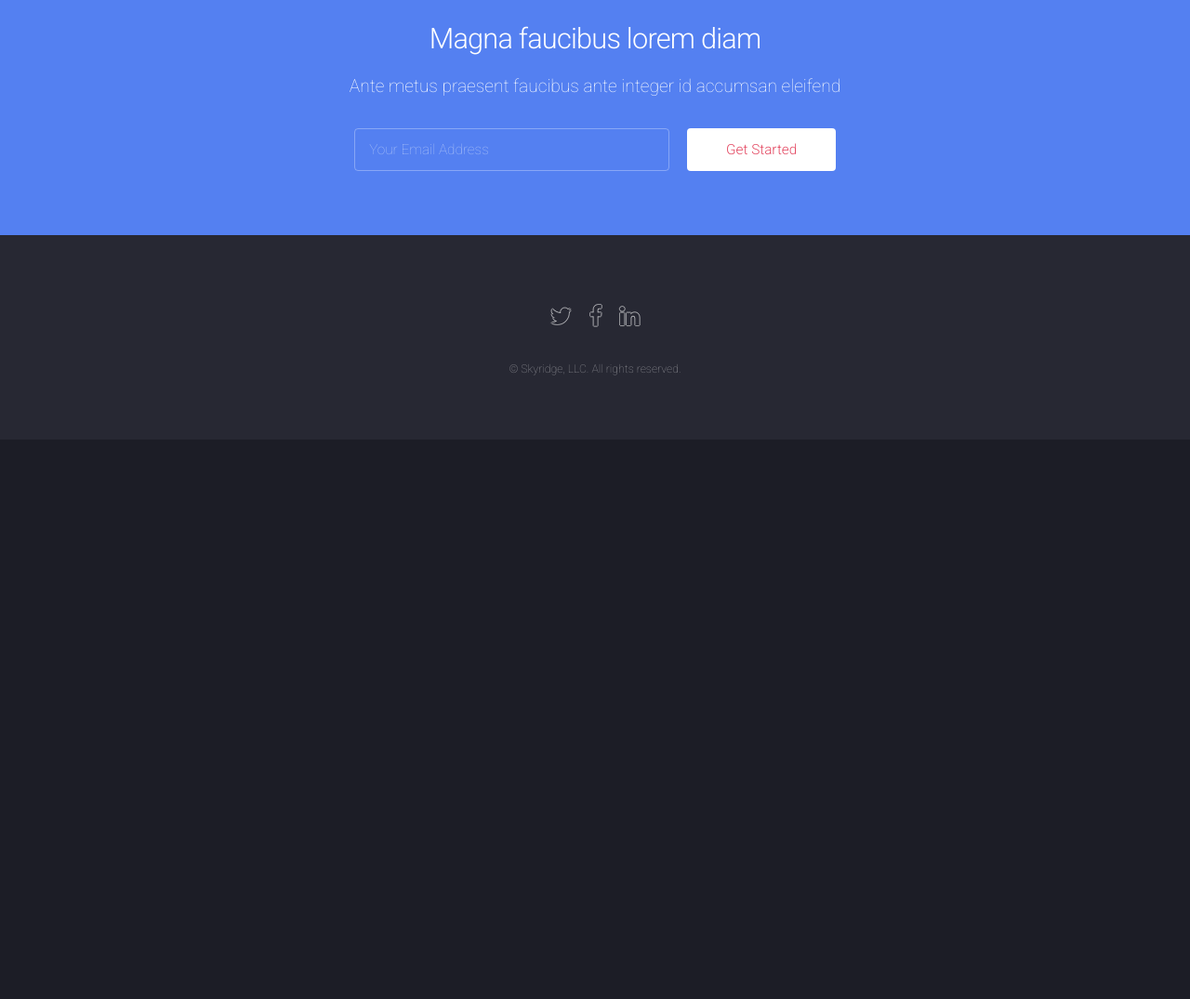
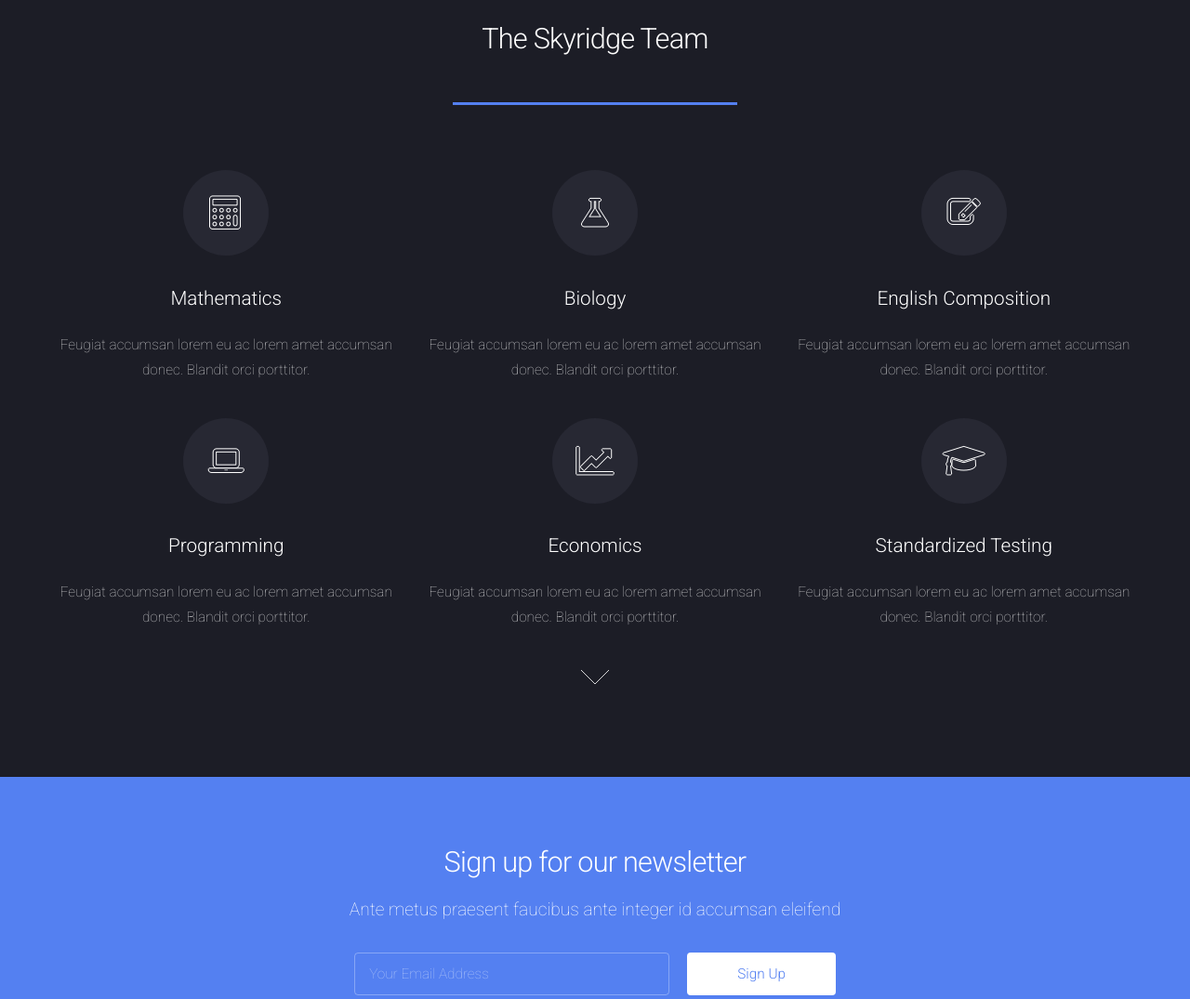
Before and after one commit to Skyridge-LLC/skyridge, a plain HTML site: page index.html in a window 1280 px wide. Shown: the part 4980-6055 px from the top of the page at 93% size. Before the commit the page ends 5453 px from the top, so only its background shows below. Drawn offline with Linux system fonts and the light colour scheme.

Commit message:
added team section

```diff
--- a/assets/css/main.css
+++ b/assets/css/main.css
@@ -2134,6 +2134,15 @@
 
 		header.major:after {
 			background: #39c088;
+			content: '';
+			display: inline-block;
+			height: 0.2em;
+			max-width: 20em;
+			width: 75%;
+		}
+
+		#team header.major:after {
+			background: #5480f1;
 			content: '';
 			display: inline-block;
 			height: 0.2em;
@@ -3085,6 +3094,10 @@
 		padding: 6em 0 4em 0;
 	}
 
+		#subjects {
+			background: #303030;
+		}
+
 		.wrapper.style2 {
 			background: #5480f1;
 		}
@@ -3121,7 +3134,7 @@
 			.wrapper.style2 input[type="button"].special,
 			.wrapper.style2 .button.special {
 				background-color: #ffffff;
-				color: #e44c65 !important;
+				color: #5480f1 !important;
 			}
 
 				.wrapper.style2 input[type="submit"].special:hover, .wrapper.style2 input[type="submit"].special:active,
--- a/index.html
+++ b/index.html
@@ -29,7 +29,7 @@
 							<li><a href="#subjects" class="scrolly">Subjects</a></li>
 							<li><a href="#team" class="scrolly">Team</a></li>
 							<li><a href="mailto:shen0211@gmail.com">Contact</a></li>
-							<li><a href="#signup" class="button special">Sign Up</a></li>
+							<li><a href="#signup" class="button special scrolly">Sign Up</a></li>
 						</ul>
 					</nav>
 				</header>
@@ -175,20 +175,64 @@
 				</section>
 
 			<!-- Team -->
-				<section id="team" class=""></section>
-
+				<section id="team" class="wrapper style1 special fade-up">
+					<div class="container">
+						<header class="major">
+							<h2>The Skyridge Team</h2>
+						</header>
+						<div class="box alt">
+							<div class="row uniform">
+								<section class="4u 6u(medium) 12u$(xsmall)">
+									<span class="icon alt major fa-calculator"></span>
+									<h3>Mathematics</h3>
+									<p>Feugiat accumsan lorem eu ac lorem amet accumsan donec. Blandit orci porttitor.</p>
+								</section>
+								<section class="4u 6u$(medium) 12u$(xsmall)">
+									<span class="icon alt major fa-flask"></span>
+									<h3>Biology</h3>
+									<p>Feugiat accumsan lorem eu ac lorem amet accumsan donec. Blandit orci porttitor.</p>
+								</section>
+								<section class="4u$ 6u(medium) 12u$(xsmall)">
+									<span class="icon alt major fa-edit"></span>
+									<h3>English Composition</h3>
+									<p>Feugiat accumsan lorem eu ac lorem amet accumsan donec. Blandit orci porttitor.</p>
+								</section>
+								<section class="4u 6u$(medium) 12u$(xsmall)">
+									<span class="icon alt major fa-laptop"></span>
+									<h3>Programming</h3>
+									<p>Feugiat accumsan lorem eu ac lorem amet accumsan donec. Blandit orci porttitor.</p>
+								</section>
+								<section class="4u 6u(medium) 12u$(xsmall)">
+									<span class="icon alt major fa-line-chart"></span>
+									<h3>Economics</h3>
+									<p>Feugiat accumsan lorem eu ac lorem amet accumsan donec. Blandit orci porttitor.</p>
+								</section>
+								<section class="4u$ 6u$(medium) 12u$(xsmall)">
+									<span class="icon alt major fa-mortar-board"></span>
+									<h3>Standardized Testing</h3>
+									<p>Feugiat accumsan lorem eu ac lorem amet accumsan donec. Blandit orci porttitor.</p>
+								</section>
+							</div>
+						</div>
+						<footer class="major">
+							<ul class="actions">
+								<li><a href="#signup" class="goto-next scrolly"></a></li>
+							</ul>
+						</footer>
+					</div>
+				</section>
 
 			<!-- Five -->
-				<section id="five" class="wrapper style2 special fade">
+				<section id="signup" class="wrapper style2 special fade">
 					<div class="container">
 						<header>
-							<h2>Magna faucibus lorem diam</h2>
+							<h2>Sign up for our newsletter</h2>
 							<p>Ante metus praesent faucibus ante integer id accumsan eleifend</p>
 						</header>
 						<form method="post" action="#" class="container 50%">
 							<div class="row uniform 50%">
 								<div class="8u 12u$(xsmall)"><input type="email" name="email" id="email" placeholder="Your Email Address" /></div>
-								<div class="4u$ 12u$(xsmall)"><input type="submit" value="Get Started" class="fit special" /></div>
+								<div class="4u$ 12u$(xsmall)"><input type="submit" value="Sign Up" class="fit special" /></div>
 							</div>
 						</form>
 					</div>
```
